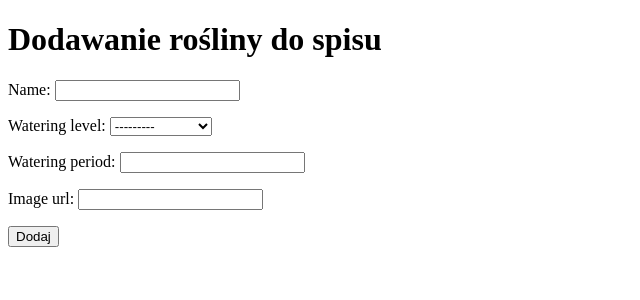
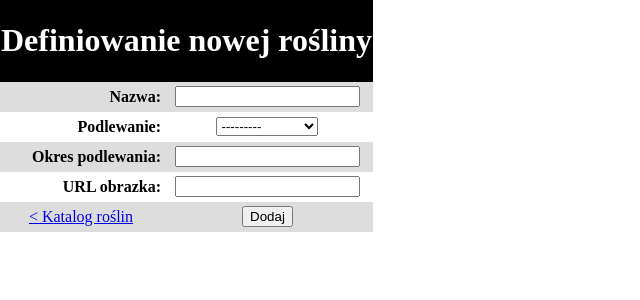
Before and after one commit to rniedziolkad/django_garden, a Django app: page /my_garden/plant_list/add in a window 1280 px wide. Shown: the top 300 px of the page, without its empty margins (0-640 px from the left). Run offline with Django 4.2, Linux system fonts and the light colour scheme; the visitor is signed in with stand-in values (Sample User, id 1).

Commit message:
updated add plant to list view and date display format

```diff
--- a/my_garden/forms.py
+++ b/my_garden/forms.py
@@ -35,3 +35,9 @@ class PlantForm(forms.ModelForm):
     class Meta:
         model = Plant
         fields = ['name', 'watering_level', 'watering_period', 'image_url']
+        labels = {
+            'name': "Nazwa",
+            'watering_level': "Podlewanie",
+            'watering_period': "Okres podlewania",
+            'image_url': 'URL obrazka',
+        }
--- a/my_garden/models.py
+++ b/my_garden/models.py
@@ -6,10 +6,10 @@ from django.utils.timezone import now
 
 
 class Plant(models.Model):
-    choices_list = (("low", "skąpe"),
-                    ("medium", "umiarkowane"),
-                    ("high", "obfite"),
-                    ("very_high", "bardzo obfite"))
+    choices_list = (("skąpe", "skąpe"),
+                    ("umiarkowane", "umiarkowane"),
+                    ("obfite", "obfite"),
+                    ("bardzo obfite", "bardzo obfite"))
 
     name = models.CharField(max_length=255)
     image_url = models.URLField(null=True, blank=True)
--- a/my_garden/static/my_garden/style.css
+++ b/my_garden/static/my_garden/style.css
@@ -115,8 +115,21 @@ body {
 
 .form-table {
     text-align: center;
+    border-spacing: 0;
 }
 
+.form-table > thead {
+    background-color: black;
+}
+.form-table > thead > tr > th{
+    color: white;
+}
+.form-table > tbody > tr {
+    height: 30px;
+}
+.form-table > tbody > tr:nth-child(odd) {
+    background-color: #DDD;
+}
 .form-table > tbody > tr > th:first-of-type
  {
     width: 160px;
@@ -128,7 +141,6 @@ body {
 }
 .plant-list-table > thead {
     background-color: black;
-    text-color: white;
 }
 
 .plant-list-table > thead > tr > th {
--- a/my_garden/templates/my_garden/add_plant.html
+++ b/my_garden/templates/my_garden/add_plant.html
@@ -10,8 +10,8 @@
   <form method="post">
       {% csrf_token %}
       <table class="form-table">
-          <tr><td colspan="2"><h1>Dodaj roślinę</h1></td></tr>
-          <tr><td></td><td><a href="{% url 'plant_list' %}">Przeglądaj katalog roslin</a> </td></tr>
+          <thead><th colspan="2"><h1>Dodaj roślinę</h1></th></thead>
+          <tr><th></th><th><a href="{% url 'plant_list' %}">Przeglądaj katalog roślin</a></th></tr>
           {{ form.as_table }}
           <tr>
               <td><a href="{% url 'index' %}">< Moja kolekcja</a></td>
--- a/my_garden/templates/my_garden/add_plant_list.html
+++ b/my_garden/templates/my_garden/add_plant_list.html
@@ -1,15 +1,28 @@
 <!DOCTYPE html>
 <html lang="en">
 <head>
+    {% load static %}
     <meta charset="UTF-8">
-    <title>Dodawanie rośliny do spisu</title>
+    <title>Definiowanie nowej rośliny</title>
+    <link rel="stylesheet" href="{% static 'my_garden/style.css' %}">
 </head>
 <body>
-    <h1>Dodawanie rośliny do spisu</h1>
     <form method="post">
-        {{ form.as_p }}
         {% csrf_token %}
-        <button type="submit">Dodaj</button>
+        <table class="form-table">
+            <thead><th colspan="2"><h1>Definiowanie nowej rośliny</h1></th></thead>
+            {{ form.as_table }}
+            <tr>
+                <td><a href="{% url 'plant_list' %}">< Katalog roślin</a></td>
+                <td><button type="submit">Dodaj</button></td>
+            </tr>
+        </table>
     </form>
+
+
+
+        {% csrf_token %}
+
+
 </body>
 </html>
--- a/my_garden/templates/my_garden/mygarden.html
+++ b/my_garden/templates/my_garden/mygarden.html
@@ -24,13 +24,14 @@
             <div class="div-plant-location">
               <p><b><i>Lokalizacja:</i></b></p>
               <p>{{ u_plant.location }}</p>
+              <p><b><i>Podlewanie:</i></b> {{ u_plant.plant.watering_level }}</p>
             </div>
           </div>
           <div class="div-plant-management">
             <p><b><i> Następne podlewanie: </i></b></p>
             <p>
               {% if u_plant.next_watering != None %}
-              {{ u_plant.next_watering }}
+              {{ u_plant.next_watering|date:'d.m.Y H:i' }}
               {% else %}
               Nie ustalono
               {% endif %}
@@ -42,7 +43,7 @@
           <div class="div-footer-main">
             <p><b><i>Ostatnie podlewanie:</i></b>
             {% if u_plant.last_watering %}
-            {{ u_plant.last_watering }}
+            {{ u_plant.last_watering|date:'d.m.Y H:i' }}
             {% else %}
             Nigdy
             {% endif %}
--- a/my_garden/views.py
+++ b/my_garden/views.py
@@ -1,3 +1,5 @@
+import datetime
+
 from django.shortcuts import render, HttpResponse, get_object_or_404
 from .models import UserPlant, Plant
 from django.contrib.auth.decorators import login_required
@@ -16,7 +18,7 @@ def index(request):
             u_plant = UserPlant.objects.get(pk=pk)
             if u_plant.user == request.user:
                 u_plant.last_watering = now()
-                u_plant.next_watering = now() + u_plant.plant.watering_period
+                u_plant.next_watering = (now()+u_plant.plant.watering_period).replace(second=0)
                 u_plant.save()
 
     my_plants = UserPlant.objects.filter(user=request.user).order_by('next_watering')
@@ -49,6 +51,7 @@ def manage_plant(request, pk):
         form = ManagePlantForm(request.POST, instance=u_plant)
         if form.is_valid():
             form.save()
+            return redirect('index')
     else:
         form = ManagePlantForm(instance=u_plant)
     return render(request, template_name='my_garden/manage_plant.html', context={'form': form, 'u_plant': u_plant})
@@ -70,6 +73,7 @@ def add_plant_list(request):
             plant = form.save(commit=False)
             plant.added_by = request.user
             plant.save()
+            return redirect('plant_list')
 
     form = PlantForm()
     return render(request, template_name='my_garden/add_plant_list.html', context={'form': form})
@@ -84,6 +88,7 @@ def edit_plant(request, pk):
         form = PlantForm(request.POST, instance=plant)
         if form.is_valid():
             form.save()
+            return redirect('plant_list')
     else:
         form = PlantForm(instance=plant)
     return render(request, template_name='my_garden/edit_plant_list.html', context={'form': form, 'plant': plant})
--- a/random_garden/settings.py
+++ b/random_garden/settings.py
@@ -111,7 +111,7 @@ AUTH_PASSWORD_VALIDATORS = [
 
 LANGUAGE_CODE = 'en-us'
 
-TIME_ZONE = 'UTC'
+TIME_ZONE = 'Europe/Warsaw'
 
 USE_I18N = True
 
```
Also changed, not shown: my_garden/templates/my_garden/edit_plant_list.html (+12 -3 lines), my_garden/templates/my_garden/manage_plant.html (+4 -4 lines), my_garden/migrations/0011_alter_plant_watering_level.py (added).
